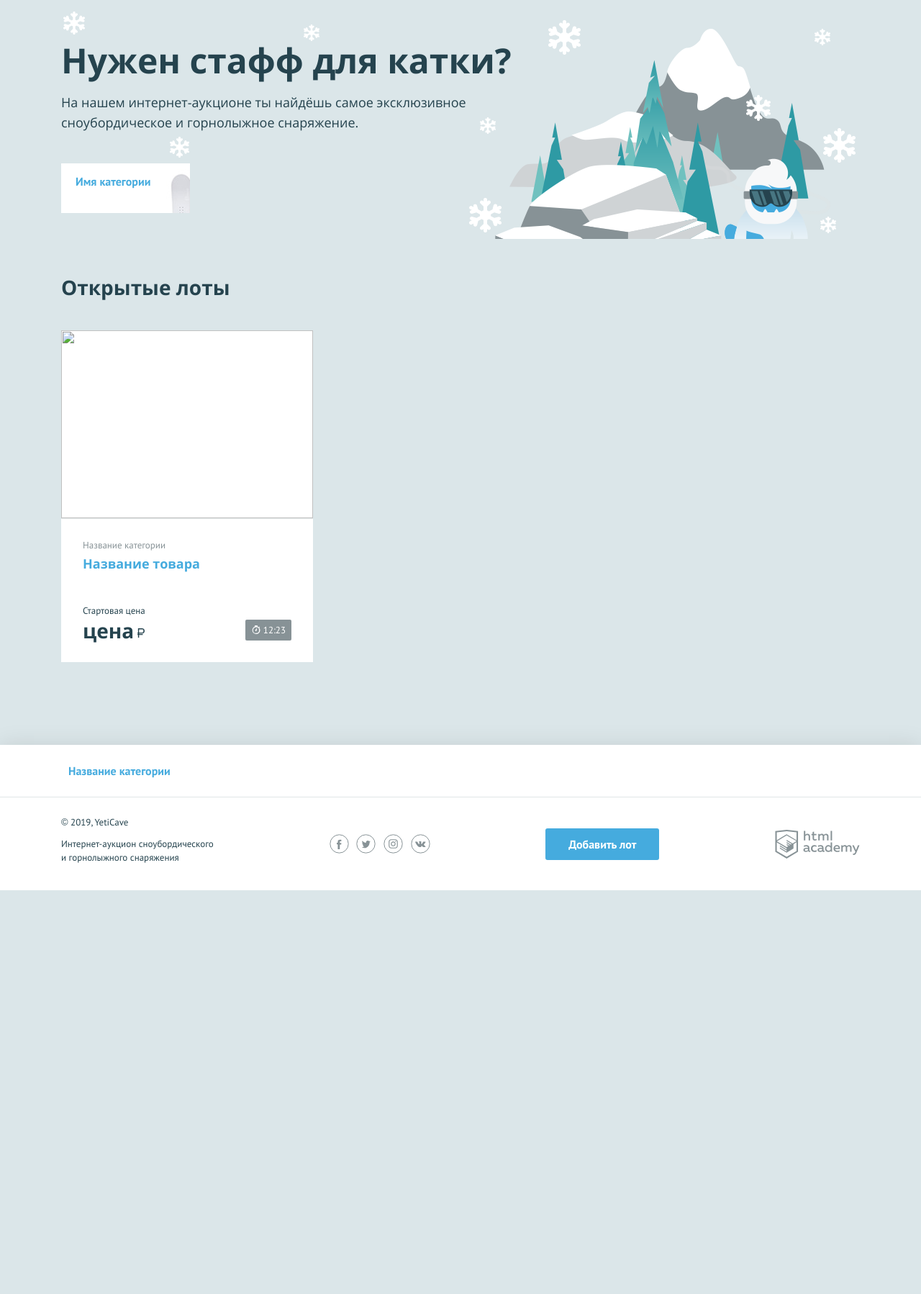
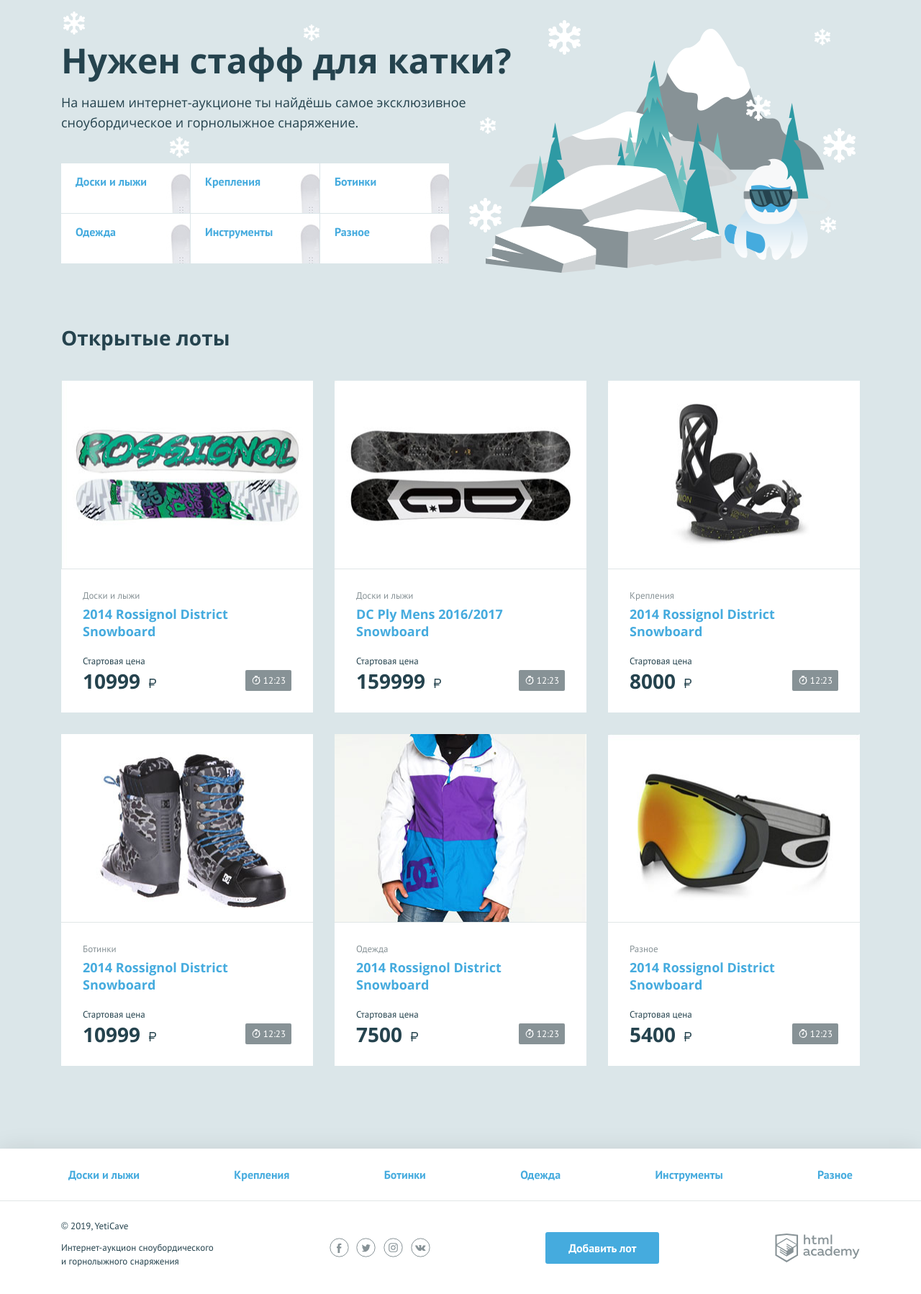
Before and after one commit to Andrey-Matanov/yeticave, a PHP site: page / in a window 1280 px wide. Shown: the part 107-1905 px from the top of the page at 72% size. Before the commit the page ends 1344 px from the top, so only its background shows below. Run offline with PHP 8.4, Linux system fonts and the light colour scheme.

Commit message:
2.5. Итерация по массивам

```diff
--- a/index.php
+++ b/index.php
@@ -2,6 +2,48 @@
 $is_auth = rand(0, 1);
 
 $user_name = ''; // укажите здесь ваше имя
+
+$categories = ['Доски и лыжи', 'Крепления', 'Ботинки', 'Одежда', 'Инструменты', 'Разное'];
+
+$lots = [
+    [
+        'name' => '2014 Rossignol District Snowboard',
+        'category' => 'Доски и лыжи',
+        'price' => 10999,
+        'image_url' => 'img/lot-1.jpg',
+    ],
+    [
+        'name' => 'DC Ply Mens 2016/2017 Snowboard',
+        'category' => 'Доски и лыжи',
+        'price' => 159999,
+        'image_url' => 'img/lot-2.jpg',
+    ],
+    [
+        'name' => '2014 Rossignol District Snowboard',
+        'category' => 'Крепления',
+        'price' => 8000,
+        'image_url' => 'img/lot-3.jpg',
+    ],
+    [
+        'name' => '2014 Rossignol District Snowboard',
+        'category' => 'Ботинки',
+        'price' => 10999,
+        'image_url' => 'img/lot-4.jpg',
+    ],
+    [
+        'name' => '2014 Rossignol District Snowboard',
+        'category' => 'Одежда',
+        'price' => 7500,
+        'image_url' => 'img/lot-5.jpg',
+    ],
+    [
+        'name' => '2014 Rossignol District Snowboard',
+        'category' => 'Разное',
+        'price' => 5400,
+        'image_url' => 'img/lot-6.jpg',
+    ],
+
+];
 ?>
 <!DOCTYPE html>
 <html lang="ru">
@@ -42,10 +84,13 @@ $user_name = ''; // укажите здесь ваше имя
                 <p class="promo__text">На нашем интернет-аукционе ты найдёшь самое эксклюзивное сноубордическое и
                     горнолыжное снаряжение.</p>
                 <ul class="promo__list">
-                    <!--заполните этот список из массива категорий-->
+                    <?php foreach ($categories as $category): ?>
                     <li class="promo__item promo__item--boards">
-                        <a class="promo__link" href="pages/all-lots.html">Имя категории</a>
+                        <a class="promo__link" href="pages/all-lots.html">
+                            <?= $category ?>
+                        </a>
                     </li>
+                    <?php endforeach; ?>
                 </ul>
             </section>
             <section class="lots">
@@ -53,18 +98,26 @@ $user_name = ''; // укажите здесь ваше имя
                     <h2>Открытые лоты</h2>
                 </div>
                 <ul class="lots__list">
-                    <!--заполните этот список из массива с товарами-->
+                    <?php foreach ($lots as $lot): ?>
                     <li class="lots__item lot">
                         <div class="lot__image">
-                            <img src="" width="350" height="260" alt="">
+                            <img src="<?= $lot['image_url']; ?>" width="350" height="260" alt="">
                         </div>
                         <div class="lot__info">
-                            <span class="lot__category">Название категории</span>
-                            <h3 class="lot__title"><a class="text-link" href="pages/lot.html">Название товара</a></h3>
+                            <span class="lot__category">
+                                <?= $lot['category']; ?>
+                            </span>
+                            <h3 class="lot__title"><a class="text-link" href="pages/lot.html">
+                                    <?= $lot['name']; ?>
+                                </a>
+                            </h3>
                             <div class="lot__state">
                                 <div class="lot__rate">
                                     <span class="lot__amount">Стартовая цена</span>
-                                    <span class="lot__cost">цена<b class="rub">р</b></span>
+                                    <span class="lot__cost">
+                                        <?= $lot['price']; ?>
+                                        <b class="rub">р</b>
+                                    </span>
                                 </div>
                                 <div class="lot__timer timer">
                                     12:23
@@ -72,6 +125,7 @@ $user_name = ''; // укажите здесь ваше имя
                             </div>
                         </div>
                     </li>
+                    <?php endforeach; ?>
                 </ul>
             </section>
         </main>
@@ -80,10 +134,13 @@ $user_name = ''; // укажите здесь ваше имя
     <footer class="main-footer">
         <nav class="nav">
             <ul class="nav__list container">
-                <!--заполните этот список из массива категорий-->
+                <?php foreach ($categories as $category): ?>
                 <li class="nav__item">
-                    <a href="pages/all-lots.html">Название категории</a>
+                    <a href="pages/all-lots.html">
+                        <?= $category ?>
+                    </a>
                 </li>
+                <?php endforeach; ?>
             </ul>
         </nav>
         <div class="main-footer__bottom container">
```
